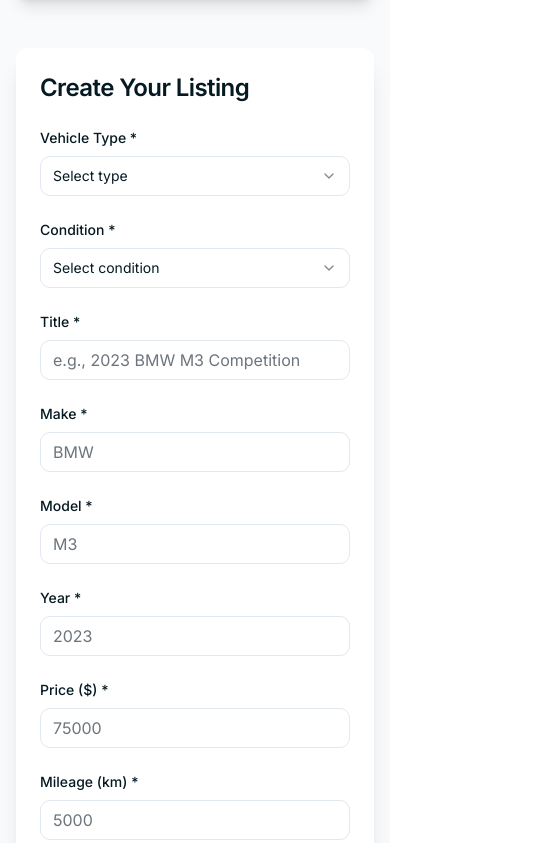
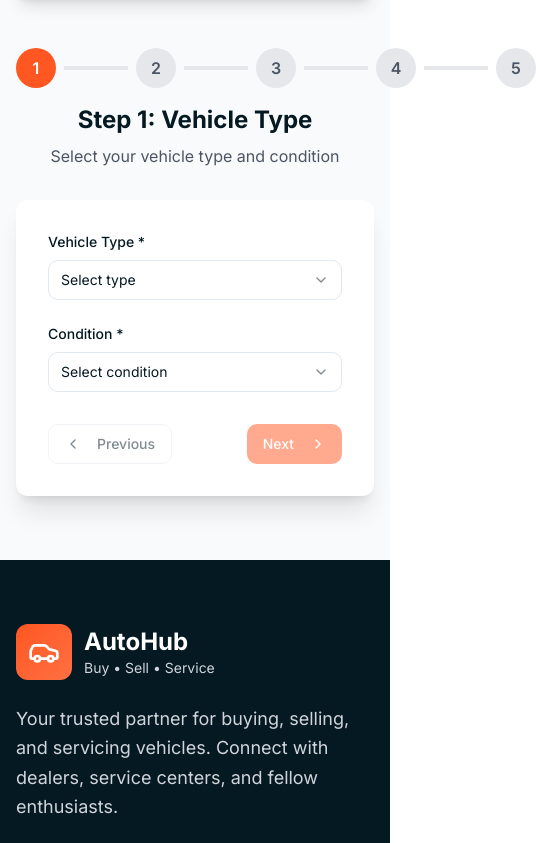
Before and after one commit to DokanAllam/gear-up-exchange, a React (Vite) app: page /sell in a window 390 px wide. Shown: the part 901-1744 px from the top of the page, 536 px wide, since content can reach past the window. Built offline with nearby package versions, Linux system fonts and the light colour scheme.

Commit message:
feat: Implement multi-step form for selling vehicles
Enhanced the "Sell Your Vehicle" page by implementing a multi-step form to improve user experience and streamline the vehicle listing process.

```diff
--- a/src/pages/Sell.tsx
+++ b/src/pages/Sell.tsx
@@ -7,9 +7,10 @@ import { Input } from '@/components/ui/input';
 import { Textarea } from '@/components/ui/textarea';
 import { Select, SelectContent, SelectItem, SelectTrigger, SelectValue } from '@/components/ui/select';
 import { Card, CardContent, CardHeader, CardTitle } from '@/components/ui/card';
-import { Upload, Camera, DollarSign, CheckCircle } from 'lucide-react';
+import { Upload, Camera, DollarSign, CheckCircle, ChevronLeft, ChevronRight } from 'lucide-react';
 
 const Sell = () => {
+  const [currentStep, setCurrentStep] = useState(1);
   const [formData, setFormData] = useState({
     title: '',
     description: '',
@@ -27,8 +28,30 @@ const Sell = () => {
     contactPhone: ''
   });
 
+  const totalSteps = 5;
+
+  const steps = [
+    { number: 1, title: 'Vehicle Type', description: 'Select your vehicle type and condition' },
+    { number: 2, title: 'Basic Details', description: 'Enter vehicle title and description' },
+    { number: 3, title: 'Vehicle Info', description: 'Provide detailed specifications' },
+    { number: 4, title: 'Photos & Location', description: 'Upload photos and set location' },
+    { number: 5, title: 'Contact Info', description: 'Your contact information' }
+  ];
+
   const handleInputChange = (field: string, value: string) => {
     setFormData(prev => ({ ...prev, [field]: value }));
+  };
+
+  const handleNext = () => {
+    if (currentStep < totalSteps) {
+      setCurrentStep(currentStep + 1);
+    }
+  };
+
+  const handlePrevious = () => {
+    if (currentStep > 1) {
+      setCurrentStep(currentStep - 1);
+    }
   };
 
   const handleSubmit = (e: React.FormEvent) => {
@@ -37,50 +60,28 @@ const Sell = () => {
     // Handle form submission
   };
 
+  const isStepValid = () => {
+    switch (currentStep) {
+      case 1:
+        return formData.type && formData.condition;
+      case 2:
+        return formData.title && formData.description;
+      case 3:
+        return formData.make && formData.model && formData.year && formData.price && formData.mileage && formData.fuelType && formData.transmission;
+      case 4:
+        return formData.location;
+      case 5:
+        return formData.contactEmail && formData.contactPhone;
+      default:
+        return false;
+    }
+  };
+
+  const renderStepContent = () => {
+    switch (currentStep) {
+      case 1:
         return (
-    <div className="min-h-screen bg-gray-50">
-      <Header />
-
-      <main className="section-padding">
-        <div className="container-custom max-w-4xl mx-auto">
-          {/* Hero Section */}
-          <div className="text-center mb-12 animate-fade-in">
-            <h1 className="text-4xl md:text-5xl font-bold text-secondary mb-4">
-              Sell Your Vehicle
-            </h1>
-            <p className="text-xl text-gray-600">
-              Create a listing and reach thousands of potential buyers
-            </p>
-          </div>
-
-          {/* Benefits Section */}
-          <div className="grid grid-cols-1 md:grid-cols-3 gap-6 mb-12 animate-scale-in">
-            <Card className="text-center p-6 border-0 shadow-lg">
-              <DollarSign className="h-12 w-12 text-primary mx-auto mb-4" />
-              <h3 className="text-xl font-bold text-secondary mb-2">Best Prices</h3>
-              <p className="text-gray-600">Get competitive offers from verified buyers</p>
-            </Card>
-            <Card className="text-center p-6 border-0 shadow-lg">
-              <Camera className="h-12 w-12 text-primary mx-auto mb-4" />
-              <h3 className="text-xl font-bold text-secondary mb-2">Easy Listing</h3>
-              <p className="text-gray-600">Simple process to create attractive listings</p>
-            </Card>
-            <Card className="text-center p-6 border-0 shadow-lg">
-              <CheckCircle className="h-12 w-12 text-primary mx-auto mb-4" />
-              <h3 className="text-xl font-bold text-secondary mb-2">Safe & Secure</h3>
-              <p className="text-gray-600">Verified buyers and secure transactions</p>
-            </Card>
-          </div>
-
-          {/* Listing Form */}
-          <Card className="shadow-xl border-0 animate-fade-in">
-            <CardHeader>
-              <CardTitle className="text-2xl text-secondary">Create Your Listing</CardTitle>
-            </CardHeader>
-            <CardContent>
-              <form onSubmit={handleSubmit} className="space-y-6">
-                {/* Basic Information */}
-                <div className="grid grid-cols-1 md:grid-cols-2 gap-6">
+          <div className="space-y-6">
             <div>
               <label className="block text-sm font-medium text-secondary mb-2">
                 Vehicle Type *
@@ -112,7 +113,11 @@ const Sell = () => {
               </Select>
             </div>
           </div>
+        );
 
+      case 2:
+        return (
+          <div className="space-y-6">
             <div>
               <label className="block text-sm font-medium text-secondary mb-2">
                 Title *
@@ -126,7 +131,24 @@ const Sell = () => {
               />
             </div>
 
-                {/* Vehicle Details */}
+            <div>
+              <label className="block text-sm font-medium text-secondary mb-2">
+                Description *
+              </label>
+              <Textarea
+                placeholder="Describe your vehicle's features, condition, and any additional details..."
+                value={formData.description}
+                onChange={(e) => handleInputChange('description', e.target.value)}
+                rows={6}
+                required
+              />
+            </div>
+          </div>
+        );
+
+      case 3:
+        return (
+          <div className="space-y-6">
             <div className="grid grid-cols-1 md:grid-cols-3 gap-6">
               <div>
                 <label className="block text-sm font-medium text-secondary mb-2">
@@ -168,7 +190,7 @@ const Sell = () => {
               </div>
             </div>
 
-                <div className="grid grid-cols-1 md:grid-cols-3 gap-6">
+            <div className="grid grid-cols-1 md:grid-cols-2 gap-6">
               <div>
                 <label className="block text-sm font-medium text-secondary mb-2">
                   Price ($) *
@@ -194,7 +216,9 @@ const Sell = () => {
                   required
                 />
               </div>
+            </div>
 
+            <div className="grid grid-cols-1 md:grid-cols-2 gap-6">
               <div>
                 <label className="block text-sm font-medium text-secondary mb-2">
                   Fuel Type *
@@ -211,9 +235,7 @@ const Sell = () => {
                   </SelectContent>
                 </Select>
               </div>
-                </div>
 
-                <div className="grid grid-cols-1 md:grid-cols-2 gap-6">
               <div>
                 <label className="block text-sm font-medium text-secondary mb-2">
                   Transmission *
@@ -227,6 +249,26 @@ const Sell = () => {
                     <SelectItem value="automatic">Automatic</SelectItem>
                   </SelectContent>
                 </Select>
+              </div>
+            </div>
+          </div>
+        );
+
+      case 4:
+        return (
+          <div className="space-y-6">
+            <div>
+              <label className="block text-sm font-medium text-secondary mb-2">
+                Photos
+              </label>
+              <div className="border-2 border-dashed border-gray-300 rounded-lg p-8 text-center hover:border-primary transition-colors">
+                <Upload className="h-12 w-12 text-gray-400 mx-auto mb-4" />
+                <p className="text-gray-600 mb-2">Drag and drop photos or click to browse</p>
+                <p className="text-sm text-gray-500">Upload up to 10 photos (JPG, PNG)</p>
+                <Button type="button" variant="outline" className="mt-4">
+                  Choose Files
+                </Button>
+              </div>
             </div>
 
             <div>
@@ -242,37 +284,11 @@ const Sell = () => {
               />
             </div>
           </div>
+        );
 
-                <div>
-                  <label className="block text-sm font-medium text-secondary mb-2">
-                    Description *
-                  </label>
-                  <Textarea
-                    placeholder="Describe your vehicle's features, condition, and any additional details..."
-                    value={formData.description}
-                    onChange={(e) => handleInputChange('description', e.target.value)}
-                    rows={4}
-                    required
-                  />
-                </div>
-
-                {/* Photos Upload */}
-                <div>
-                  <label className="block text-sm font-medium text-secondary mb-2">
-                    Photos
-                  </label>
-                  <div className="border-2 border-dashed border-gray-300 rounded-lg p-8 text-center hover:border-primary transition-colors">
-                    <Upload className="h-12 w-12 text-gray-400 mx-auto mb-4" />
-                    <p className="text-gray-600 mb-2">Drag and drop photos or click to browse</p>
-                    <p className="text-sm text-gray-500">Upload up to 10 photos (JPG, PNG)</p>
-                    <Button type="button" variant="outline" className="mt-4">
-                      Choose Files
-                    </Button>
-                  </div>
-                </div>
-
-                {/* Contact Information */}
-                <div className="grid grid-cols-1 md:grid-cols-2 gap-6">
+      case 5:
+        return (
+          <div className="space-y-6">
             <div>
               <label className="block text-sm font-medium text-secondary mb-2">
                 Contact Email *
@@ -299,11 +315,116 @@ const Sell = () => {
               />
             </div>
           </div>
+        );
 
-                <div className="flex justify-center pt-6">
-                  <Button type="submit" className="btn-primary px-12 py-4 text-lg">
+      default:
+        return null;
+    }
+  };
+
+  return (
+    <div className="min-h-screen bg-gray-50">
+      <Header />
+
+      <main className="section-padding">
+        <div className="container-custom max-w-4xl mx-auto">
+          {/* Hero Section */}
+          <div className="text-center mb-12 animate-fade-in">
+            <h1 className="text-4xl md:text-5xl font-bold text-secondary mb-4">
+              Sell Your Vehicle
+            </h1>
+            <p className="text-xl text-gray-600">
+              Create a listing and reach thousands of potential buyers
+            </p>
+          </div>
+
+          {/* Benefits Section */}
+          <div className="grid grid-cols-1 md:grid-cols-3 gap-6 mb-12 animate-scale-in">
+            <Card className="text-center p-6 border-0 shadow-lg">
+              <DollarSign className="h-12 w-12 text-primary mx-auto mb-4" />
+              <h3 className="text-xl font-bold text-secondary mb-2">Best Prices</h3>
+              <p className="text-gray-600">Get competitive offers from verified buyers</p>
+            </Card>
+            <Card className="text-center p-6 border-0 shadow-lg">
+              <Camera className="h-12 w-12 text-primary mx-auto mb-4" />
+              <h3 className="text-xl font-bold text-secondary mb-2">Easy Listing</h3>
+              <p className="text-gray-600">Simple process to create attractive listings</p>
+            </Card>
+            <Card className="text-center p-6 border-0 shadow-lg">
+              <CheckCircle className="h-12 w-12 text-primary mx-auto mb-4" />
+              <h3 className="text-xl font-bold text-secondary mb-2">Safe & Secure</h3>
+              <p className="text-gray-600">Verified buyers and secure transactions</p>
+            </Card>
+          </div>
+
+          {/* Progress Steps */}
+          <div className="mb-8">
+            <div className="flex items-center justify-between mb-4">
+              {steps.map((step, index) => (
+                <div key={step.number} className="flex items-center">
+                  <div className={`w-10 h-10 rounded-full flex items-center justify-center font-semibold ${
+                    step.number <= currentStep
+                      ? 'bg-primary text-white'
+                      : 'bg-gray-200 text-gray-600'
+                  }`}>
+                    {step.number}
+                  </div>
+                  {index < steps.length - 1 && (
+                    <div className={`h-1 w-16 mx-2 ${
+                      step.number < currentStep ? 'bg-primary' : 'bg-gray-200'
+                    }`} />
+                  )}
+                </div>
+              ))}
+            </div>
+            <div className="text-center">
+              <h2 className="text-2xl font-bold text-secondary mb-2">
+                Step {currentStep}: {steps[currentStep - 1].title}
+              </h2>
+              <p className="text-gray-600">
+                {steps[currentStep - 1].description}
+              </p>
+            </div>
+          </div>
+
+          {/* Step Form */}
+          <Card className="shadow-xl border-0 animate-fade-in">
+            <CardContent className="p-8">
+              <form onSubmit={handleSubmit}>
+                {renderStepContent()}
+
+                {/* Navigation Buttons */}
+                <div className="flex justify-between pt-8">
+                  <Button
+                    type="button"
+                    variant="outline"
+                    onClick={handlePrevious}
+                    disabled={currentStep === 1}
+                    className="flex items-center"
+                  >
+                    <ChevronLeft className="h-4 w-4 mr-2" />
+                    Previous
+                  </Button>
+
+                  {currentStep === totalSteps ? (
+                    <Button
+                      type="submit"
+                      className="btn-primary px-8"
+                      disabled={!isStepValid()}
+                    >
                       Create Listing
                     </Button>
+                  ) : (
+                    <Button
+                      type="button"
+                      onClick={handleNext}
+                      disabled={!isStepValid()}
+                      className="flex items-center"
+                    >
+                      Next
+                      <ChevronRight className="h-4 w-4 ml-2" />
+                    </Button>
+                  )}
                 </div>
               </form>
             </CardContent>
```
Lines whose indentation alone changed are shown as unchanged.
